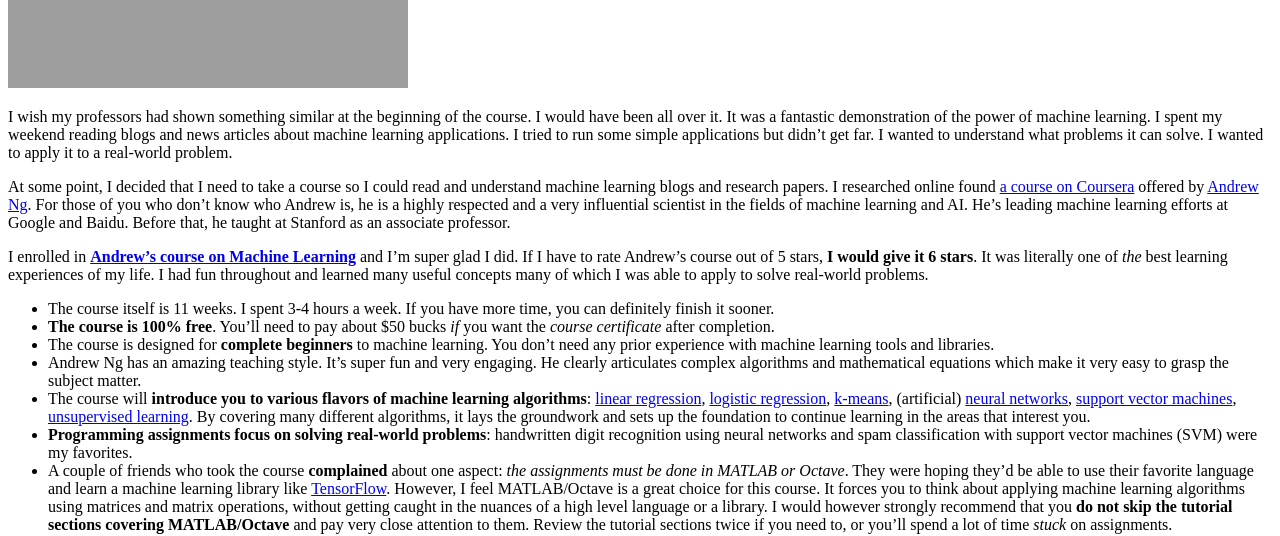
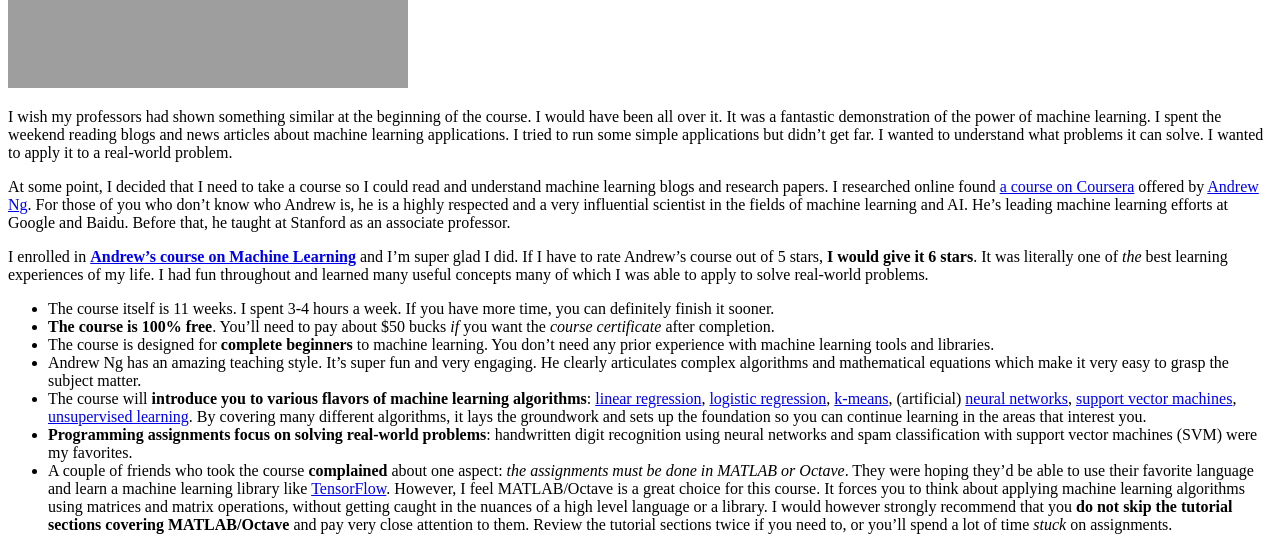
Before and after one commit to talk2viren/umermansoor.github.io, a Jekyll site: the page built from _posts/2017-1-19-online-course-review-the-best-machine-learning-course-for-beginners.md, in a window 1280 px wide. Shown: the part 1138-1674 px from the top of the page. Built offline with Jekyll 4.4.1, drawn with Linux system fonts in a browser that asks for light colours; nearby versions of some CDN libraries; a script that is not in the unit is left out; comment, search, counter and statistics services are not loaded.

Commit message:
structure

```diff
--- a/_posts/2017-1-19-online-course-review-the-best-machine-learning-course-for-beginners.md
+++ b/_posts/2017-1-19-online-course-review-the-best-machine-learning-course-for-beginners.md
@@ -18,7 +18,7 @@
 
 ![Mind Blown]({{ site.url }}/img/mindblown.gif)
 
-I wish my professors had shown something similar at the beginning of the course. I would have been all over it. It was a fantastic demonstration of the power of machine learning. I spent my weekend reading blogs and news articles about machine learning applications. I tried to run some simple applications but didn't get far. I wanted to understand what problems it can solve. I wanted to apply it to a real-world problem.
+I wish my professors had shown something similar at the beginning of the course. I would have been all over it. It was a fantastic demonstration of the power of machine learning. I spent the weekend reading blogs and news articles about machine learning applications. I tried to run some simple applications but didn't get far. I wanted to understand what problems it can solve. I wanted to apply it to a real-world problem.
 
 At some point, I decided that I need to take a course so I could read and understand machine learning blogs and research papers. I researched online found [a course on Coursera](https://www.coursera.org/learn/machine-learning) offered by [Andrew Ng](https://twitter.com/AndrewYNg). For those of you who don't know who Andrew is, he is a highly respected and a very influential scientist in the fields of machine learning and AI. He's leading machine learning efforts at Google and Baidu. Before that, he taught at Stanford as an associate professor.
 
@@ -28,7 +28,7 @@
 * **The course is 100% free**. You'll need to pay about $50 bucks *if* you want the *course certificate* after completion.
 * The course is designed for **complete beginners** to machine learning. You don't need any prior experience with machine learning tools and libraries.
 * Andrew Ng has an amazing teaching style. It's super fun and very engaging. He clearly articulates complex algorithms and mathematical equations which make it very easy to grasp the subject matter.
-* The course will **introduce you to various flavors of machine learning algorithms**: [linear regression](https://en.wikipedia.org/wiki/Linear_regression), [logistic regression](https://en.wikipedia.org/wiki/Logistic_regression), [k-means](https://en.wikipedia.org/wiki/K-means_clustering), (artificial) [neural networks](https://en.wikipedia.org/wiki/Artificial_neural_network), [support vector machines](https://en.wikipedia.org/wiki/Support_vector_machine), [unsupervised learning](https://en.wikipedia.org/wiki/Unsupervised_learning). By covering many different algorithms, it lays the groundwork and sets up the foundation to continue learning in the areas that interest you.
+* The course will **introduce you to various flavors of machine learning algorithms**: [linear regression](https://en.wikipedia.org/wiki/Linear_regression), [logistic regression](https://en.wikipedia.org/wiki/Logistic_regression), [k-means](https://en.wikipedia.org/wiki/K-means_clustering), (artificial) [neural networks](https://en.wikipedia.org/wiki/Artificial_neural_network), [support vector machines](https://en.wikipedia.org/wiki/Support_vector_machine), [unsupervised learning](https://en.wikipedia.org/wiki/Unsupervised_learning). By covering many different algorithms, it lays the groundwork and sets up the foundation so you can continue learning in the areas that interest you.
 * **Programming assignments focus on solving real-world problems**: handwritten digit recognition using neural networks and spam classification with support vector machines (SVM) were my favorites.
 * A couple of friends who took the course **complained** about one aspect: *the assignments must be done in MATLAB or Octave*. They were hoping they'd be able to use their favorite language and learn a machine learning library like [TensorFlow](https://www.tensorflow.org/). However, I feel MATLAB/Octave is a great choice for this course. It forces you to think about applying machine learning algorithms using matrices and matrix operations, without getting caught in the nuances of a high level language or a library. I would however strongly recommend that you **do not skip the tutorial sections covering MATLAB/Octave** and pay very close attention to them. Review the tutorial sections twice if you need to, or you'll spend a lot of time *stuck* on assignments.
 
```
